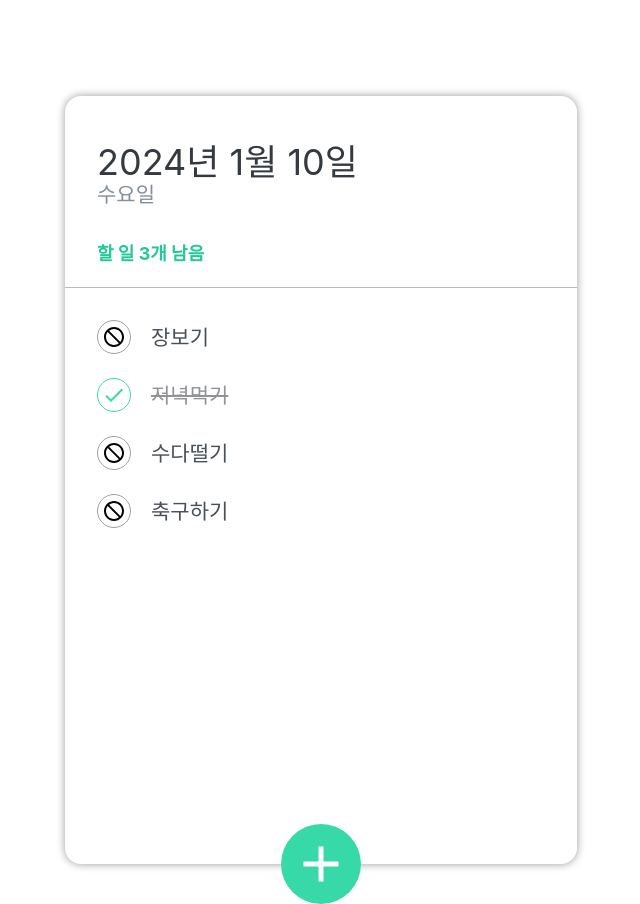
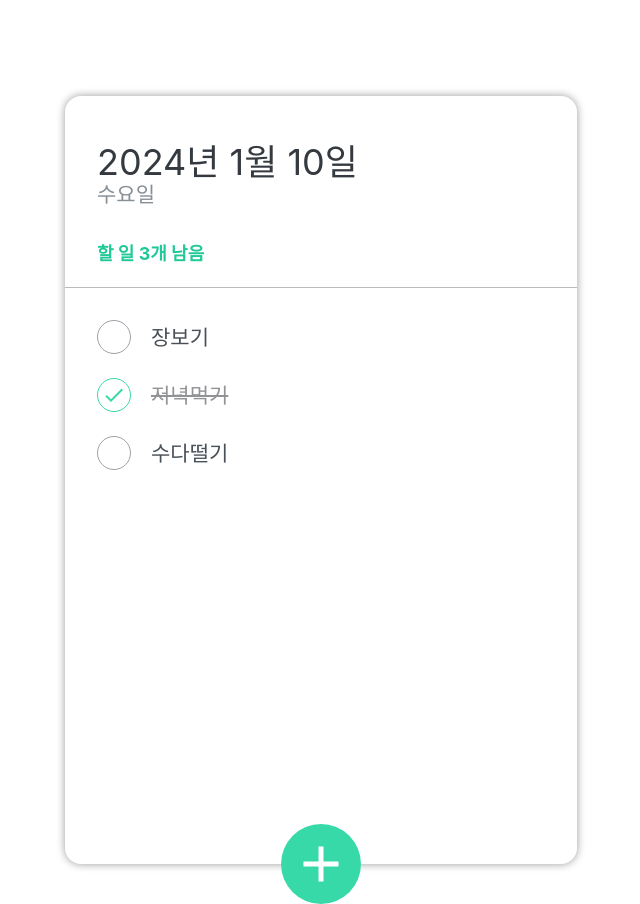
Before and after one commit to rudrbgus/spring-jpa-study202401, a React (Create React App) app: page / in a window 1280 px wide. Shown: the whole page, without its empty margins (319-959 px from the left). Built offline with nearby package versions, Linux system fonts and the light colour scheme.

Commit message:
#6. TodoList 상향식 전달

```diff
--- a/src/component/TodoInput.js
+++ b/src/component/TodoInput.js
@@ -4,22 +4,42 @@
 import cn from 'classnames'; // class add/remove 도와주는 라이브러리
 
 
-const TodoInput = () => {
+const TodoInput = ({onAdd}) => {
     //useState는 렌더링 상태를 관리하는 훅
     const [open, setOpen] = useState(false);
+
+    // 할 일 입력창에 입력한 내용을 저장할 변수
+    const [todoText, setTodoText] = useState('');
 
     const onToggle = () => {
         setOpen(!open);
     }
 
+    const todoChangeHandler = (e) =>{
+        // console.log(e.target.value);
+        // onAdd(e.target.value);
+        setTodoText(e.target.value);
+    };
+    const submitHandler = e =>{
+        e.preventDefault();
+
+        onAdd(todoText);
+
+        // 폼이 제출되면 입력창 비우기
+        e.target.firstChild.value='';
+
+    }
+
+
     return (
         <>
             {open &&
                 (<div className='form-wrapper'>
-                    <form className='insert-form'>
+                    <form className='insert-form' onSubmit={submitHandler}>
                         <input
                             type='text'
                             placeholder='할 일을 입력 후, 엔터를 누르세요!'
+                            onChange={todoChangeHandler}
                         />
                     </form>
                 </div>)
--- a/src/component/TodoItem.js
+++ b/src/component/TodoItem.js
@@ -9,7 +9,7 @@
     return (
         <li className='todo-list-item'>
             <div className={cn('check-circle', {"active": done})}>
-                {done ? <MdDone/> : <MdDoNotDisturb />}
+                {done && <MdDone/>}
             </div>
             <span className={cn('text', {"finish":done})}>{title}</span>
             <div className='remove'>
--- a/src/component/TodoMain.js
+++ b/src/component/TodoMain.js
@@ -2,30 +2,9 @@
 import './scss/TodoMain.scss';
 import TodoItem from "./TodoItem";
 
-const TodoMain = () => {
+const TodoMain = ({todoList}) => {
 
-    const todoList = [
-        {
-            id: 1,
-            title: '장보기',
-            done: false
-        },
-        {
-            id: 2,
-            title: '저녁먹기',
-            done: true
-        },
-        {
-            id: 3,
-            title: '수다떨기',
-            done: false
-        },
-        {
-            id: 4,
-            title: '축구하기',
-            done: false
-        }
-    ]
+
 
     return (
         <ul className='todo-list'>
--- a/src/component/TodoTemplate.js
+++ b/src/component/TodoTemplate.js
@@ -1,15 +1,50 @@
-import React from "react";
+import React, {useState} from "react";
 import "./scss/TodoTemplate.scss";
 import TodoHeader from "./TodoHeader";
 import TodoInput from "./TodoInput";
 import TodoMain from "./TodoMain";
 
 const TodoTemplate = () => {
+    /*
+        리액트는 부모컴포넌트에서 자식컴포넌트로의 데이터이동이 반대보다 쉽기 때문에
+        할 일 데이터는 상위부모컴포넌트에서 처리하는 것이 좋다.
+     */
+    const [todoList, setTodoList] = useState([
+        {
+            id: 1,
+            title: '장보기',
+            done: false
+        },
+        {
+            id: 2,
+            title: '저녁먹기',
+            done: true
+        },
+        {
+            id: 3,
+            title: '수다떨기',
+            done: false
+        }]);
+
+
+    // 데이터 상향식 전달을 위해 부모가 자식에게 함수를 하나 전달
+    const addTodo = (todoText) => {
+        // console.log('할 일 등록 함수를 todotemplate에서 실행!')
+        console.log('todoText:' + todoText);
+        todoList.push({
+            id: todoList.length + 1,
+            title: todoText,
+            done: false
+        });
+        setTodoList([...todoList]);
+        console.log(todoList);
+    }
+
     return (
         <div className='TodoTemplate'>
             <TodoHeader/>
-            <TodoMain/>
-            <TodoInput/>
+            <TodoMain todoList={todoList}/>
+            <TodoInput onAdd={addTodo}/>
         </div>
     );
 };
```
